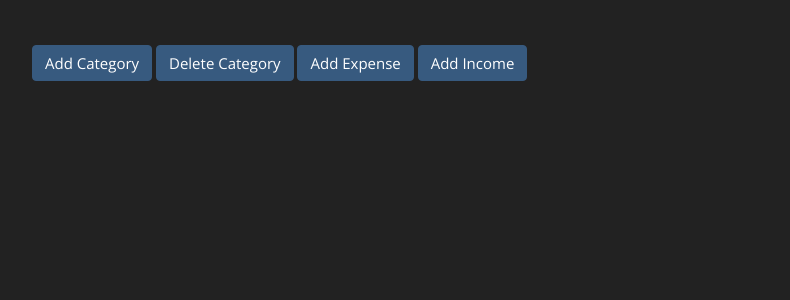
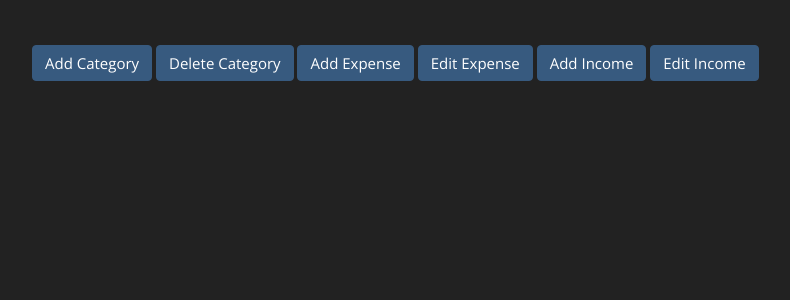
Before and after one commit to vivekchandrabs/net-worth, a Django app: template networth/webserver/templates/expense.html in a window 1280 px wide. Shown: the part 71-371 px from the top of the page, without its empty margins (53-843 px from the left). Run offline with Django 3.2, Linux system fonts and the light colour scheme; the template is opened without the code that fills it, so the values that code supplies are empty; parts of the project's set-up code (start-up, migrations or seed data) failed here and were passed over; some libraries are stand-ins or nearby versions.

Commit message:
add edit income, edit expense modal

```diff
--- a/networth/webserver/static/expense.js
+++ b/networth/webserver/static/expense.js
@@ -68,7 +68,7 @@ $.ajax({
 		for(let i of response)
 		{
 			$("#delcategory").append(`
-				<input type="checkbox" name="vehicle1" value=${i.id} id=${checkout}>
+				<input type="checkbox"  value=${i.id} id=${checkout}>
 				<label>${i.title}</label><br>
 				`);
 			checkout = checkout + 1;
@@ -218,5 +218,91 @@ $("#save_income").on("click", function(){
 
 	});
 
+});
+
+$("#edit_expense").on("click", function(){
+
+	$.ajax({
+
+		method:"GET",
+		url:"/api/expense/",
+		type:"application/json",
+		beforeSend: function(xhr){
+			xhr.setRequestHeader("Authorization", "Token "+ window.localStorage["token"])
+		},
+		success: function(response){
+			$("#edit_exp_cat").empty();
+			$("#edit_exp_title").empty();
+			$("#edit_exp_des").empty();
+			$("#edit_exp_cost").empty();
+			for(let i of response){
+
+
+				$("#edit_exp_cat").append(`
+					<label for="recipient-name" class="col-form-label">${i.categories.title}</label>
+					<br>
+					`)
+
+				$("#edit_exp_title").append(`
+					<input class="form-control" value="${i.title}">
+					<br>
+					`)
+				$("#edit_exp_des").append(`
+					<input class="form-control" value="${i.description}">
+					<br>
+					`)
+				$("#edit_exp_cost").append(`
+					<input class="form-control" value="${i.cost}">
+					<br>
+					`)
+
+			}
+		}
+	})
 
 });
+
+
+
+$("#edit_income").on("click", function(){
+
+	$.ajax({
+
+		method:"GET",
+		url:"/api/income/",
+		type:"application/json",
+		beforeSend: function(xhr){
+			xhr.setRequestHeader("Authorization", "Token "+ window.localStorage["token"])
+		},
+		success: function(response){
+			console.log(response);
+			$("#edit_inc_cat").empty();
+			$("#edit_inc_title").empty();
+			$("#edit_inc_des").empty();
+			$("#edit_inc_cost").empty();
+			for(let i of response){
+
+
+				$("#edit_inc_cat").append(`
+					<label for="recipient-name" class="col-form-label">${i.categories.title}</label>
+					<br>
+					`)
+
+				$("#edit_inc_title").append(`
+					<input class="form-control" value="${i.title}">
+					<br>
+					`)
+				$("#edit_inc_des").append(`
+					<input class="form-control" value="${i.description}">
+					<br>
+					`)
+				$("#edit_inc_cost").append(`
+					<input class="form-control" value="${i.cost}">
+					<br>
+					`)
+
+			}
+		}
+	})
+
+});
--- a/networth/webserver/templates/expense.html
+++ b/networth/webserver/templates/expense.html
@@ -141,14 +141,48 @@
 					</div>
 				</div>
 			</div>
+			<div class="modal fade" id="editexp" tabindex="-1" role="dialog" aria-labelledby="exampleModalCenterTitle"        aria-hidden="true">
+				<div class="modal-dialog modal-dialog-centered" role="document">
+					<div class="modal-content">
+						<div class="modal-header">
+							<h5 class="modal-title" id="exampleModalCenterTitle">Add Expense</h5>
+							<button type="button" class="close" data-dismiss="modal" aria-label="Close">
+							<span aria-hidden="true">&times;</span>
+							</button>
+						</div>
+						<div class="modal-body">
+							<div class="row" id="edit_exp">
 
+								<div class="col-md-3" id="edit_exp_cat">
 
+								</div>
+								<div class="col-md-3" id="edit_exp_title">
 
+								</div>
+								<div class="col-md-3" id="edit_exp_des">
+
+								</div>
+								<div class="col-md-3" id="edit_exp_cost">
+
+								</div>
+
+							</div>
+							<table id="edit_exp">
+
+							</table>
+
+						</div>
+						<div class="modal-footer">
+							<button type="button" data-dismiss="modal" class="btn btn-primary" id="done">Add</button>
+						</div>
+					</div>
+				</div>
+			</div>
 			<div class="modal fade" id="addinc" tabindex="-1" role="dialog" aria-labelledby="exampleModalCenterTitle"        aria-hidden="true">
 				<div class="modal-dialog modal-dialog-centered" role="document">
 					<div class="modal-content">
 						<div class="modal-header">
-							<h5 class="modal-title" id="">Add Income</h5>
+							<h5 class="modal-title" id="">Edit Income</h5>
 							<button type="button" class="close" data-dismiss="modal" aria-label="Close">
 							<span aria-hidden="true">&times;</span>
 							</button>
@@ -181,6 +215,40 @@
 					</div>
 				</div>
 			</div>
+			<div class="modal fade" id="editinc" tabindex="-1" role="dialog" aria-labelledby="exampleModalCenterTitle"        aria-hidden="true">
+				<div class="modal-dialog modal-dialog-centered" role="document">
+					<div class="modal-content">
+						<div class="modal-header">
+							<h5 class="modal-title" id="">Edit Income</h5>
+							<button type="button" class="close" data-dismiss="modal" aria-label="Close">
+							<span aria-hidden="true">&times;</span>
+							</button>
+						</div>
+						<div class="modal-body">
+							<div class="row">
+								<div class="col-md-3" id="edit_inc_cat">
+
+
+								</div>
+								<div class="col-md-3" id="edit_inc_title">
+
+								</div>
+								<div class="col-md-3" id="edit_inc_description">
+
+								</div>
+								<div class="col-md-3" id="edit_inc_cost">
+
+								</div>
+							</div>
+
+						</div>
+						<div class="modal-footer">
+
+							<button type="button" data-dismiss="modal" id="edit_income" class="btn btn-primary">Save changes</button>
+						</div>
+					</div>
+				</div>
+			</div>
 			<button type="button" class="btn btn-primary" data-toggle="modal" data-target="#addcat">
 			Add Category
 			</button>
@@ -190,8 +258,14 @@
 			<button type="button" class="btn btn-primary" id="add_expense" data-toggle="modal" data-target="#addexp">
 			Add Expense
 			</button>
+			<button type="button" class="btn btn-primary" id="edit_expense" data-toggle="modal" data-target="#editexp">
+			Edit Expense
+			</button>
 			<button type="button" class="btn btn-primary" id="add_income" data-toggle="modal" data-target="#addinc">
 			Add Income
+			</button>
+			<button type="button" class="btn btn-primary" id="edit_income" data-toggle="modal" data-target="#editinc">
+			Edit Income
 			</button>
 		</div>
 
```
